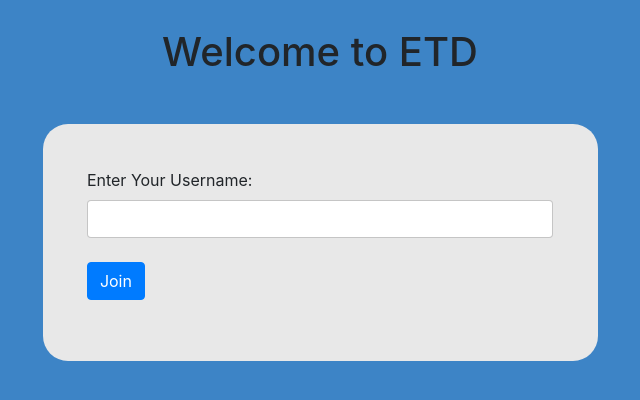
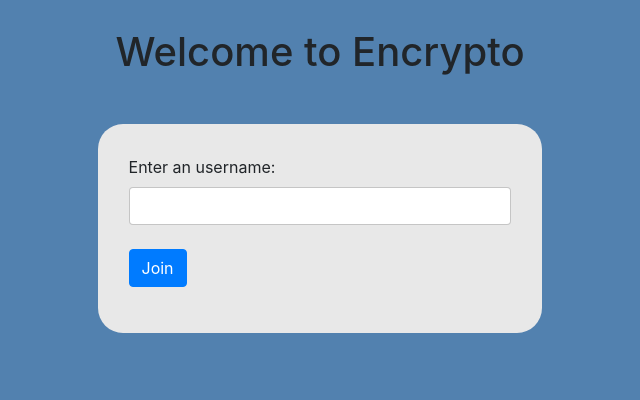
Before and after one commit to arminderk/Encrypto, a website: page index.html in a window 1280 px wide. Shown: the whole page, without its empty margins (320-960 px from the left). Drawn offline with nearby package versions, Linux system fonts and the light colour scheme; no server answers.

Commit message:
Some style changes

```diff
--- a/index.html
+++ b/index.html
@@ -1,7 +1,7 @@
 <!DOCTYPE html>
 <html>
   <head>
-    <title>Encrypted Topic Discussion</title>
+    <title>Encrypto</title>
     <meta charset="utf-8">
     <meta name="viewport" content="width=device-width, initial-scale=1, shrink-to-fit=no">
     <!-- Bootstrap CSS -->
@@ -17,14 +17,14 @@
     </style>
   </head>
 
-  <body style="background: #3d84c6">
+  <body style="background: #5281af">
     <div class="container">
 
-      <h1 class="display-5 text-center" style="margin-bottom: 50px">Welcome to ETD</h1>
+      <h1 class="display-5 text-center" style="margin-bottom: 50px">Welcome to Encrypto</h1>
 
       <h3 class="font-italic text-center" style="margin-bottom: 40px" id="topic"></h3>
 
-      <div class="user-container" style="margin: 0 auto; background: #E8E8E8; width: 50%; padding: 4%; border-radius: 25px">
+      <div class="user-container" style="margin: 0 auto; background: #E8E8E8; width: 40%; padding: 2.75%; border-radius: 25px">
 
         <div id="user-alert" class="alert alert-danger" style="margin-bottom: 20px">
           <span>Please Enter a Username</span>
@@ -34,7 +34,7 @@
           <div class="col-md-12">
             <form id="userForm">
               <div class="form-group">
-                <label>Enter Your Username:</label>
+                <label>Enter an username:</label>
                 <input class="form-control" id="username">
                 <br>
                 <input type="submit" class="btn btn-primary" value="Join">
@@ -91,7 +91,7 @@
         $messageArea.hide();
         $userAlert.hide();
 
-        /****** Random Topic ******/
+        /****** Pick a Random Topic ******/
         var topic = ["Java", "Node.js", "Favorite Movie", "Call of Duty", "Christmas"];
 
         function randomTopic() {
@@ -104,10 +104,10 @@
 
         socket.on('rTopic', function(data) {
           var rTopic = data.topic;
-          $('#topic').text("Topic: " + rTopic);
+          $('#topic').html("<u>Topic: " + rTopic + "</u>");
         });
 
-        /***** Cipher *****/
+        /***** Cipher (Encrypt) *****/
         function cipherAlglorithm(username) {
           var ciphered = "";
           var c = 0;
@@ -198,6 +198,7 @@
           $username.val('');
         });
 
+        /***** Display All Users *****/
         socket.on('get users', function(data) {
           var html = '';
           for(var i = 0; i<data.length; i++) {
```
